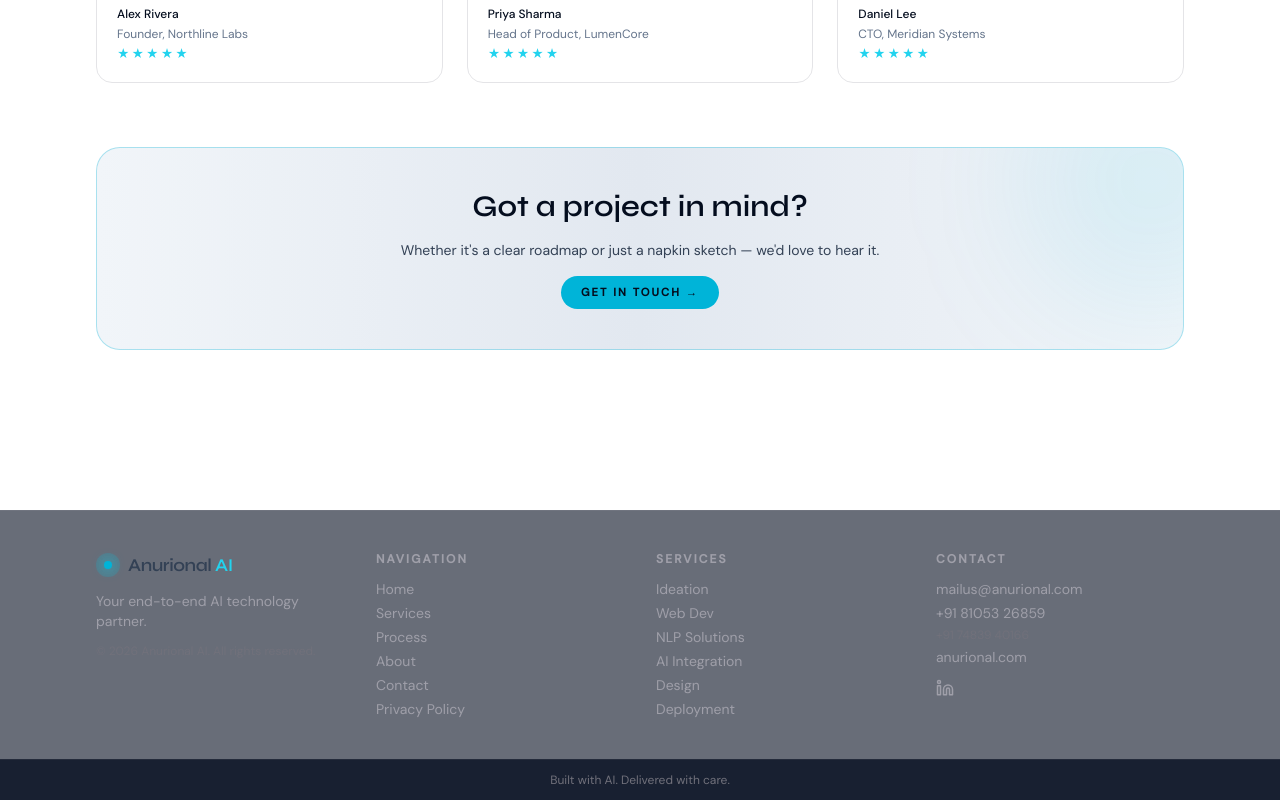
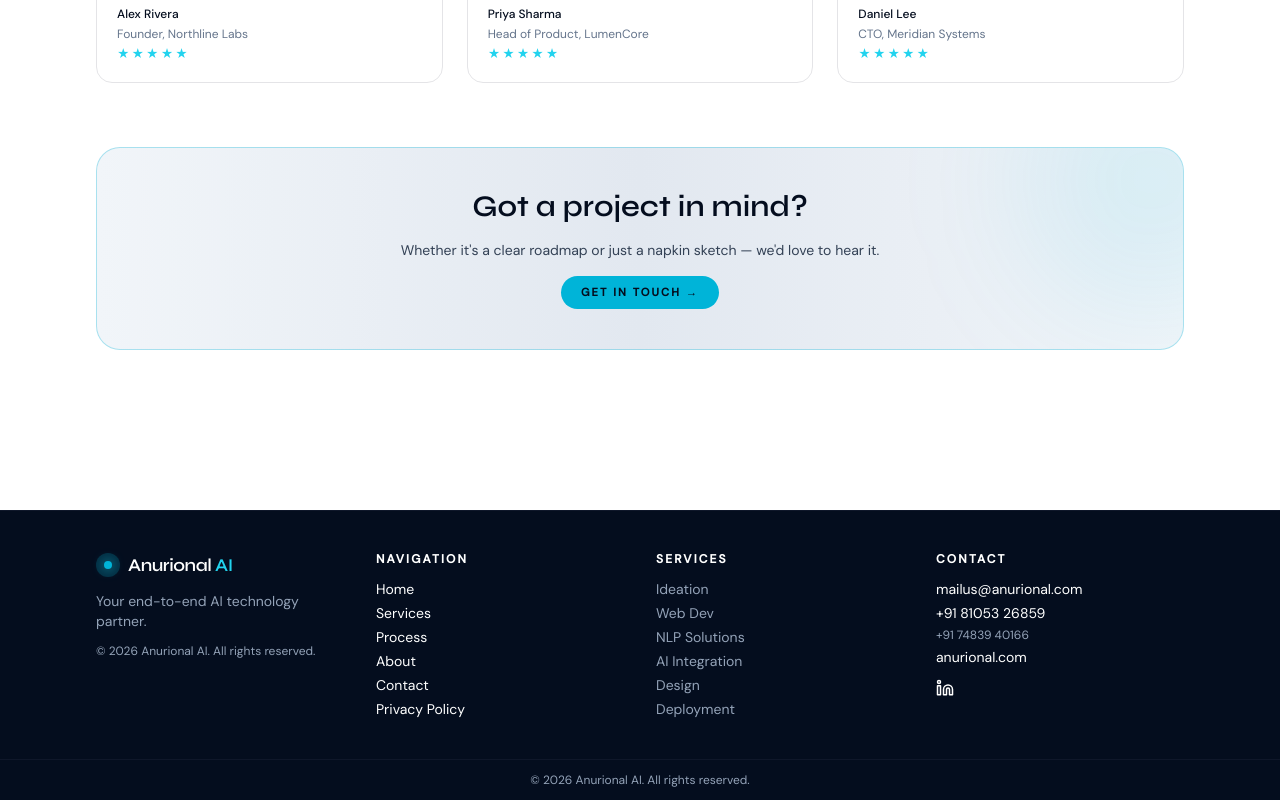
Before and after one commit to aianurion-maker/website, a Next.js app: page / in a window 1280 px wide. Shown: the part 2417-3217 px from the top of the page. Built offline with nearby package versions, Linux system fonts and the light colour scheme.

Commit message:
fix: footer dark theme and copyright

```diff
--- a/components/Footer.tsx
+++ b/components/Footer.tsx
@@ -3,7 +3,7 @@ import { LinkedinIcon } from 'lucide-react';
 
 export default function Footer() {
   return (
-    <footer className="mt-20 border-t border-white/5 bg-navy-950/60">
+    <footer className="mt-20 border-t border-[#0f172a] bg-[#040D1E]">
       <div className="mx-auto max-w-6xl px-4 py-10 md:px-6 lg:px-8">
         <div className="grid gap-8 md:grid-cols-4">
           <div className="space-y-3">
@@ -11,49 +11,49 @@ export default function Footer() {
               <span className="flex h-6 w-6 items-center justify-center rounded-full bg-cyan-500/20">
                 <span className="h-2 w-2 rounded-full bg-cyan-500 shadow-[0_0_12px_rgba(34,211,238,0.8)]" />
               </span>
-              <span className="font-display text-lg font-semibold tracking-tight">
+              <span className="font-display text-lg font-semibold tracking-tight text-white">
                 Anurional <span className="text-cyan-400">AI</span>
               </span>
             </div>
-            <p className="max-w-xs text-sm text-zinc-400">
+            <p className="max-w-xs text-sm text-[#94A3B8]">
               Your end-to-end AI technology partner.
             </p>
-            <p className="text-xs text-zinc-500">
+            <p className="text-xs text-[#94A3B8]">
               © 2026 Anurional AI. All rights reserved.
             </p>
           </div>
 
           <div className="space-y-3 text-sm">
-            <h3 className="text-xs font-semibold uppercase tracking-[0.18em] text-zinc-400">
+            <h3 className="text-xs font-semibold uppercase tracking-[0.18em] text-white">
               Navigation
             </h3>
-            <div className="flex flex-col gap-1 text-zinc-400">
-              <Link href="/" className="hover:text-cyan-400">
+            <div className="flex flex-col gap-1 text-white">
+              <Link href="/" className="hover:text-[#00B4D8]">
                 Home
               </Link>
-              <Link href="/services" className="hover:text-cyan-400">
+              <Link href="/services" className="hover:text-[#00B4D8]">
                 Services
               </Link>
-              <Link href="/process" className="hover:text-cyan-400">
+              <Link href="/process" className="hover:text-[#00B4D8]">
                 Process
               </Link>
-              <Link href="/about" className="hover:text-cyan-400">
+              <Link href="/about" className="hover:text-[#00B4D8]">
                 About
               </Link>
-              <Link href="/contact" className="hover:text-cyan-400">
+              <Link href="/contact" className="hover:text-[#00B4D8]">
                 Contact
               </Link>
-              <Link href="/privacy" className="hover:text-cyan-400">
+              <Link href="/privacy" className="hover:text-[#00B4D8]">
                 Privacy Policy
               </Link>
             </div>
           </div>
 
           <div className="space-y-3 text-sm">
-            <h3 className="text-xs font-semibold uppercase tracking-[0.18em] text-zinc-400">
+            <h3 className="text-xs font-semibold uppercase tracking-[0.18em] text-white">
               Services
             </h3>
-            <div className="flex flex-col gap-1 text-zinc-400">
+            <div className="flex flex-col gap-1 text-[#94A3B8]">
               <span>Ideation</span>
               <span>Web Dev</span>
               <span>NLP Solutions</span>
@@ -64,34 +64,43 @@ export default function Footer() {
           </div>
 
           <div className="space-y-3 text-sm">
-            <h3 className="text-xs font-semibold uppercase tracking-[0.18em] text-zinc-400">
+            <h3 className="text-xs font-semibold uppercase tracking-[0.18em] text-white">
               Contact
             </h3>
-            <div className="flex flex-col gap-1 text-zinc-400">
-              <a href="mailto:mailus@anurional.com" className="hover:text-cyan-400">
+            <div className="flex flex-col gap-1 text-[#94A3B8]">
+              <a
+                href="mailto:mailus@anurional.com"
+                className="text-white hover:text-[#00B4D8]"
+              >
                 mailus@anurional.com
               </a>
-              <a href="tel:+918105326859" className="hover:text-cyan-400">
+              <a
+                href="tel:+918105326859"
+                className="text-white hover:text-[#00B4D8]"
+              >
                 +91 81053 26859
               </a>
-              <a href="tel:+917483940166" className="text-zinc-500 hover:text-zinc-400 text-xs">
+              <a
+                href="tel:+917483940166"
+                className="text-[#94A3B8] hover:text-[#00B4D8] text-xs"
+              >
                 +91 74839 40166
               </a>
               <a
                 href="https://anurional.com"
                 target="_blank"
                 rel="noreferrer"
-                className="hover:text-cyan-400"
+                className="text-white hover:text-[#00B4D8]"
               >
                 anurional.com
               </a>
-              <div className="mt-2 flex gap-3 text-zinc-400">
+              <div className="mt-2 flex gap-3 text-white">
                 <a
                   href="https://www.linkedin.com/company/anurion-ai/"
                   target="_blank"
                   rel="noopener noreferrer"
                   aria-label="LinkedIn"
-                  className="hover:text-cyan-400"
+                  className="hover:text-[#00B4D8]"
                 >
                   <LinkedinIcon size={18} />
                 </a>
@@ -100,9 +109,9 @@ export default function Footer() {
           </div>
         </div>
       </div>
-      <div className="border-t border-white/5 bg-navy-950/80">
-        <div className="mx-auto max-w-6xl px-4 py-3 text-center text-xs text-zinc-500 md:px-6 lg:px-8">
-          Built with AI. Delivered with care.
+      <div className="border-t border-[#0f172a] bg-[#040D1E]">
+        <div className="mx-auto max-w-6xl px-4 py-3 text-center text-xs text-[#94A3B8] md:px-6 lg:px-8">
+          © 2026 Anurional AI. All rights reserved.
         </div>
       </div>
     </footer>
```
